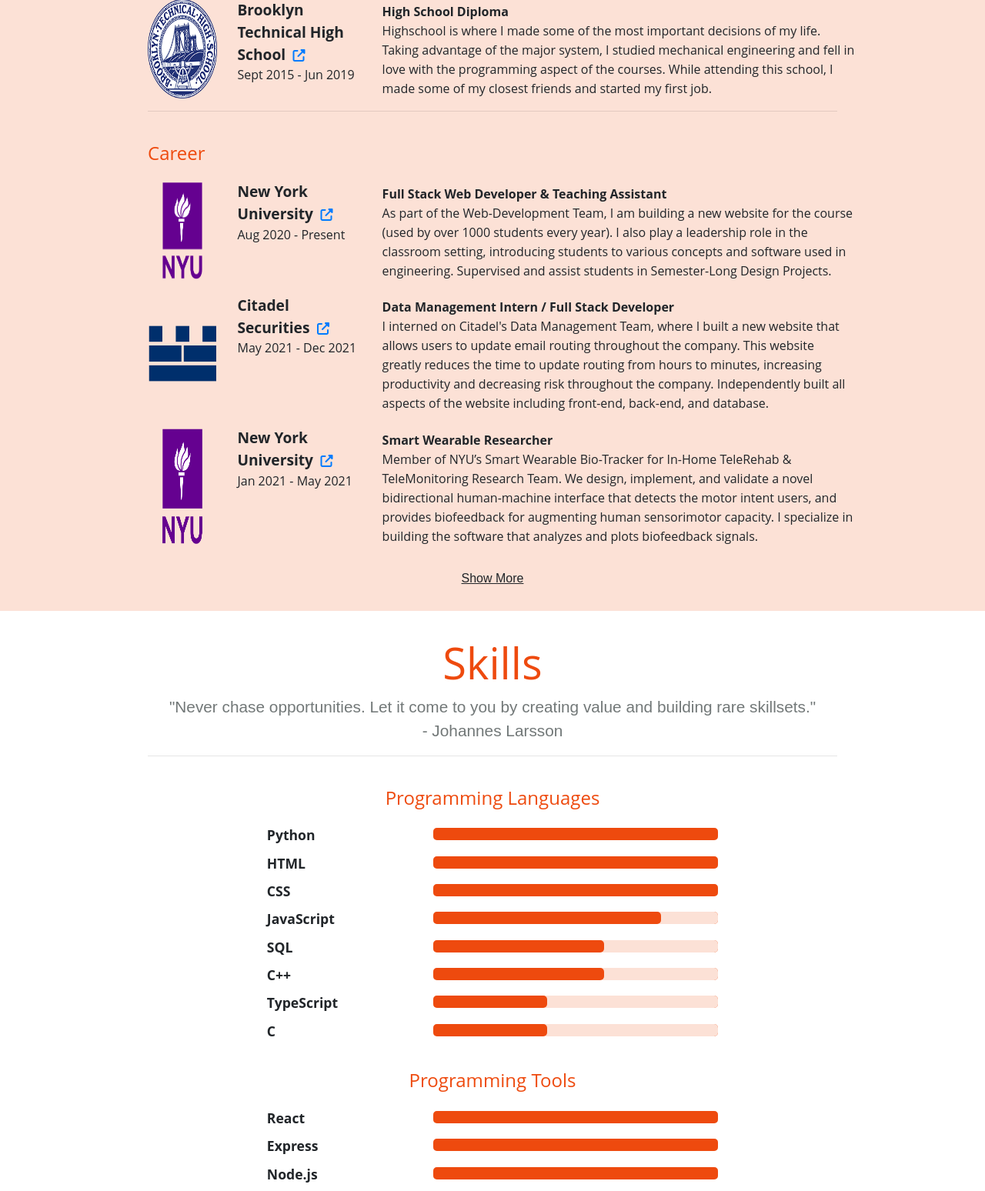
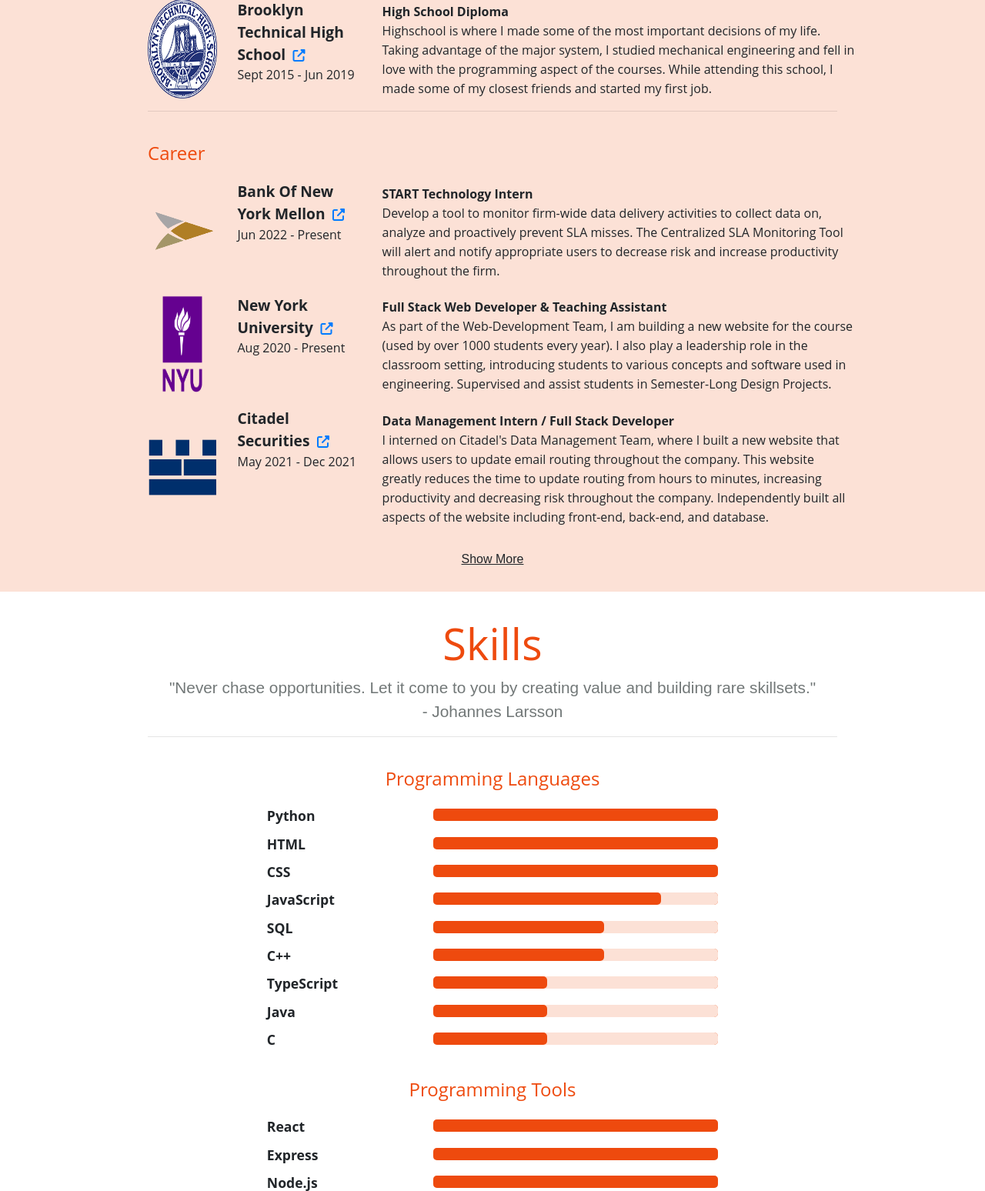
Before and after one commit to Kevin1289/Kevin_Prefessional_Website, a Django app: page / in a window 1280 px wide. Shown: the part 1946-3494 px from the top of the page at 77% size. Run offline with Django 3.2, Linux system fonts and the light colour scheme; data that the repository does not hold is empty; some libraries are stand-ins or nearby versions.

Commit message:
add BNY before start

```diff
--- a/Personal_Site/resume_page/templates/resume_website/resume_page.html
+++ b/Personal_Site/resume_page/templates/resume_website/resume_page.html
@@ -156,7 +156,7 @@
             <div class="title">
                 <h1 id='title_name' >Shi Xin (Kevin) Wu</h1>
                 <hr id='title_hr'  />
-                <p >Professional Résume</p>
+                <p >Professional Résume/Portfolio</p>
             </div>
         </div>
         <div id = 'title_next' ></div>
--- a/Personal_Site/resume_page/views.py
+++ b/Personal_Site/resume_page/views.py
@@ -18,17 +18,19 @@
     env_url = 'http://127.0.0.1:8000'
 
     career = [
+            {'company': 'Bank Of New York Mellon', 'time': 'Jun 2022 - Present', 'position': 'START Technology Intern', 'location': 'New York, NY', 'description': 'Develop a tool to monitor firm-wide data delivery activities to collect data on, analyze and proactively prevent SLA misses. The Centralized SLA Monitoring Tool will alert and notify appropriate users to decrease risk and increase productivity throughout the firm.',  'link': 'https://www.bnymellon.com/', 'logo': '/static/images/BNYLogo.png', 'size': 'Squash' },
             {'company': 'New York University', 'time': 'Aug 2020 - Present', 'position': 'Full Stack Web Developer & Teaching Assistant', 'location': 'Brooklyn, NY', 'description': 'As part of the Web-Development Team, I am building a new website for the course (used by over 1000 students every year). I also play a leadership role in the classroom setting, introducing students to various concepts and software used in engineering. Supervised and assist students in Semester-Long Design Projects.',  'link': 'https://eg.poly.edu/', 'logo': '/static/images/NYULogo.png', 'size': 'Large' },
             {'company': 'Citadel Securities', 'time': 'May 2021 - Dec 2021', 'position': 'Data Management Intern / Full Stack Developer', 'location': 'New York, NY', 'description': 'I interned on Citadel\'s Data Management Team, where I built a new website that allows users to update email routing throughout the company. This website greatly reduces the time to update routing from hours to minutes, increasing productivity and decreasing risk throughout the company. Independently built all aspects of the website including front-end, back-end, and database.',  'link': 'https://www.citadel.com/', 'logo': '/static/images/CitadelLogo.png', 'size': 'Squash'},
             {'company': 'New York University', 'time': 'Jan 2021 - May 2021', 'position': 'Smart Wearable Researcher', 'location': 'Brooklyn, NY', 'description': 'Member of NYU’s Smart Wearable Bio-Tracker for In-Home TeleRehab & TeleMonitoring Research Team. We design, implement, and validate a novel bidirectional human-machine interface that detects the motor intent users, and provides biofeedback for augmenting human sensorimotor capacity. I specialize in building the software that analyzes and plots biofeedback signals.',  'link': 'https://www.nyu.edu/', 'logo': '/static/images/NYULogo.png', 'size': 'Large' },
             {'company': 'New York University', 'time': 'Sept 2019 - May 2020', 'position': 'Athletic Facility Supervisor', 'location': 'New York, NY', 'description': 'Oversaw the safety of programs at the gym. Verified identity of members and recorded entrance and exit times.',  'link': 'https://www.nyu.edu/', 'logo': '/static/images/NYULogo.png', 'size': 'Large'  },
             {'company': 'New York University', 'time': 'Sept 2019 - Jan 2020', 'position': 'React Web Developer', 'location': 'New York, NY', 'description': 'Built an app providing NYU students with a safe platform to bond, form study groups, and stay informed on events. Focused on Frontend/UI Development.',  'link': 'https://www.nyu.edu/', 'logo': '/static/images/NYULogo.png', 'size': 'Large' },
-            {'company': 'Leap Education', 'time': 'Jan 2018 - May 2020', 'position': 'Multi-Subject Teacher', 'location': 'New York, NY', 'description': 'Prepared interactive lessons to facilitate personalized learning for each student. Provided individual structure to lessons to assist grasping of material, graded classwork, and homework, and managed classroom order. ',  'link': 'none', 'logo': '', 'size': 'None'  },
+            {'company': 'Leap Education', 'time': 'Jan 2018 - May 2020', 'position': 'Multi-Subject Teacher', 'location': 'New York, NY', 'description': 'Prepared interactive lessons to facilitate personalized learning for each student. Provided individual structure to lessons to assist grasping of material, graded classwork, and homework, and managed classroom order. ',  'link': 'none', 'logo': '/static/images/leap.png', 'size': 'Squash'  },
             {'company': 'Brooklyn Technical High School - United Nations Awareness Club', 'time': 'Sept 2018 - June 2019', 'position': 'Club President', 'location': 'New York, NY', 'description': 'I founded the club and was responsible for planned and organized meetings. During meetings, members learned about difficulties that are prevalent throughout the world. together, we raised awareness of problems that the United Nations face to our peers.',  'link': 'https://www.bths.edu/', 'logo': '/static/images/BTHSLogo.png', 'size': 'Normal' },
-            {'company': 'Brooklyn Public Library - Leonard Branch', 'time': 'Sept 2017 - June 2018', 'position': 'T4 Education and Technology Intern', 'location': 'Brooklyn, NY', 'description': 'Provided technology to patrons including personalized technology usage, troubleshooting hardware, and software issues. Conducted programming classes for kids ages 7-12 on coding skills and robotics using LEGO. Supervised and led NYC First Lego Robotics Team which competed in a borough tournament.',  'link': 'https://www.bklynlibrary.org/support/volunteer/t4', 'logo': '/static/images/BPLLogo.png', 'size': 'Normal' }
+            {'company': 'Brooklyn Public Library - Leonard Branch', 'time': 'Sept 2017 - June 2018', 'position': 'T4 Education and Technology Intern', 'location': 'Brooklyn, NY', 'description': 'Provided technology to patrons including personalized technology usage, troubleshooting hardware, and software issues. Conducted programming classes for kids ages 7-12 on coding skills and robotics using LEGO. Supervised and led NYC First Lego Robotics Team which competed in a borough tournament.',  'link': 'https://www.bklynlibrary.org/support/volunteer/t4', 'logo': '/static/images/BPLLogo.png', 'size': 'Squash' }
         ]
 
     projects = [
+        {'image': '/images/controllerTransp.png', 'image_alt':'Hangman Game', 'name': 'Hangman Client/Server', 'link': 'https://github.com/Kevin1289/Hangman-Client-Server', 'description': 'Designed a client and server for the \'s built-in python web server. ', 'used': 'Utilized: Python, HTML, CSS.' },
         {'image': '/images/personal_website.png', 'image_alt':'Personal Website', 'name': 'Professional Website (Sept 2021)', 'link': 'http://kevinwu.pythonanywhere.com/', 'description': 'Created a Website using Django for others to learn about my story. Used Django\'s built-in python web server. ', 'used': 'Utilized: Python, HTML, CSS.' },
         {'image': '/images/weatherman_logo.png', 'image_alt':'Weatherman', 'name': 'Weatherman', 'link': 'https://weatheruser-ce3d4.web.app/', 'description': 'Launched a platform for adventurists to check the weather by implementing an API. This platform also establishes a community for users to share stories and inspire others.', 'used':' Utilize: React.js, JavaScript, HTML, Firebase, CSS.' },
         {'image': '/images/clique_logo.png', 'image_alt':'Clique Logo', 'name': 'Clique (Aug 2020)', 'link': 'https://github.com/Kevin1289/Clique.io_site', 'description': 'Worked on a team to build a Website to connect students and employers using the Django framework. Performed backend and frontend work and oversaw communication between backend and frontend teams. ', 'used':'Utilized: Python, HTML, CSS, PostgreSQL.' },
@@ -44,6 +46,7 @@
         {'name': 'SQL', 'nameTag': 'SQL', 'years': 3, 'max': 5, 'description': "Querying (Joins, Clauses, Subquery), Database Management, Database Design"},
         {'name': 'C++', 'nameTag': 'C++', 'years': 3, 'max': 5, 'description': "Object Oriented Programming, Computer Architecture"},
         {'name': 'TypeScript', 'nameTag': 'TypeScript', 'years': 2, 'max': 5, 'description': "Full-Stack Developement (Frontend and Backend), Class Based Components, Implementation with React & Express Frameworks"},
+        {'name': 'Java', 'nameTag': 'Java', 'years': 2, 'max': 5, 'description': "Excepton Handeling, Extending/Interfacing/Nesting Classes, Threads, File IO, Networking, JDBC, Graphics"},
         {'name': 'C', 'nameTag': 'C', 'years': 2, 'max': 5, 'description': "Scripting, Operating Systems"},
     ]
 
--- /dev/null
+++ b/newVenv/pyvenv.cfg
@@ -0,0 +1,3 @@
+home = C:\Python310
+include-system-site-packages = false
+version = 3.10.2
```
Also changed, not shown: Personal_Site/static_files/images/BNYLogo.png (added), Personal_Site/static_files/images/controller.png (added), Personal_Site/static_files/images/controllerTransp.png (added), Personal_Site/static_files/images/leap.png (added), 13 other files.
